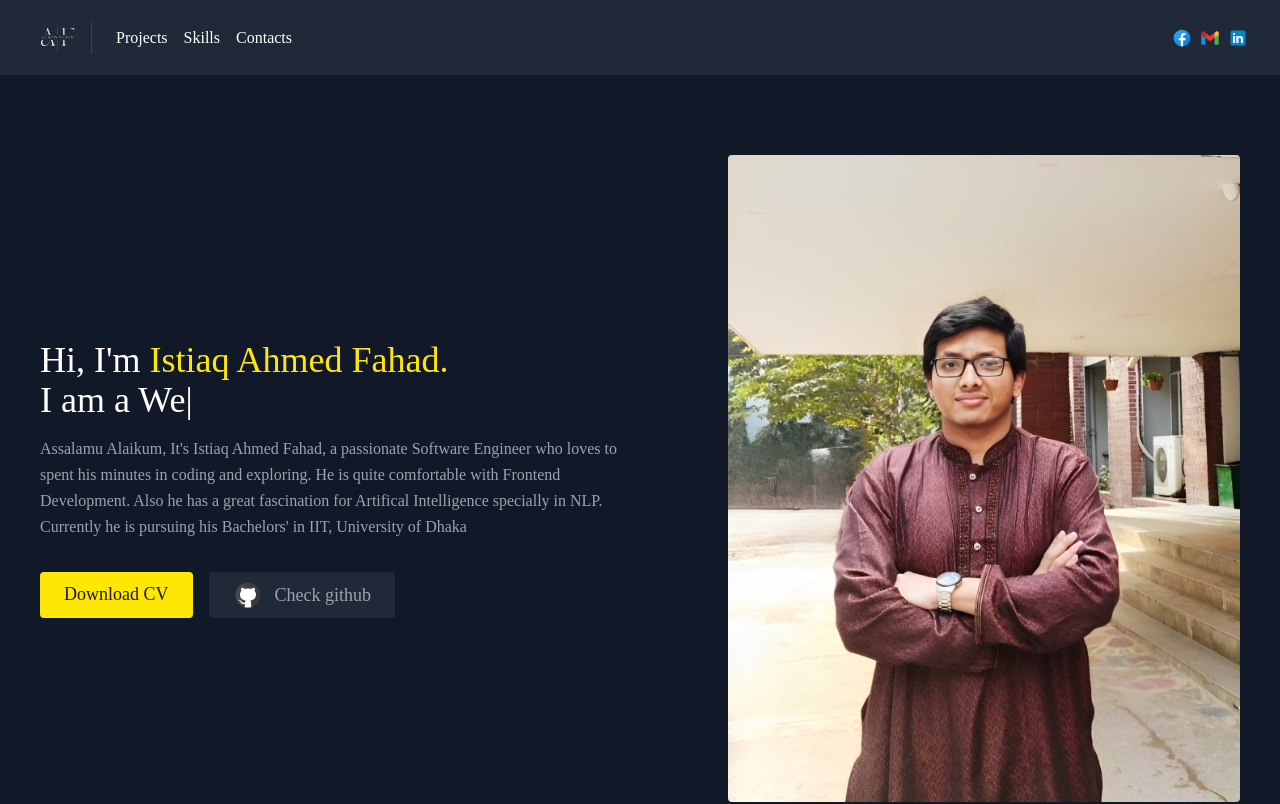
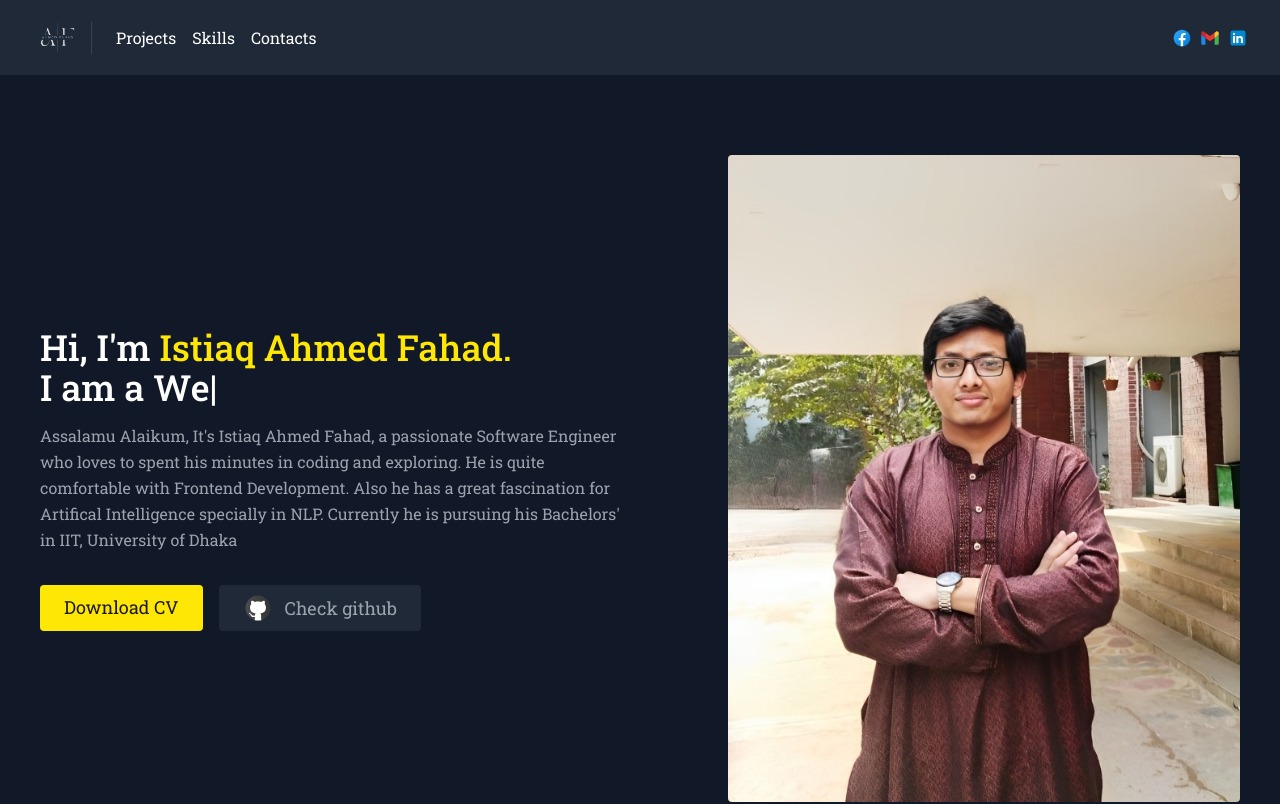
Before and after one commit to ahmedfahad04/ahmedfahad04.github.io, a React (Vite) app: page / in a window 1280 px wide. Shown: the top 804 px of the page. Built offline with nearby package versions, Linux system fonts and the light colour scheme.

Commit message:
locally imported font issue resolved

```diff
--- a/src/App.css
+++ b/src/App.css
@@ -0,0 +1,13 @@
+@font-face {
+    font-family: 'roboto_slab';
+    src: url('../public/fonts/roboto_slab.ttf');
+}
+
+@font-face {
+    font-family: 'playfair_display';
+    src: url('../public/fonts/playfair_display.ttf');
+}
+
+* {
+    font-family: roboto_slab;
+}
```
Also changed, not shown: public/fonts/playfair_display.ttf (added), public/fonts/roboto_slab.ttf (added).
